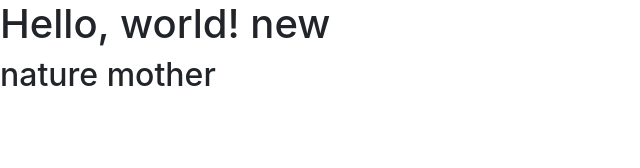
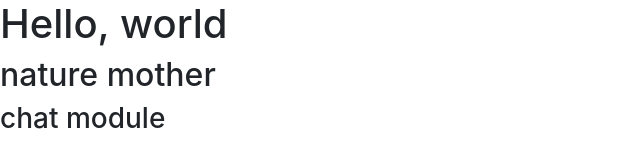
Before and after one commit to negiamit1997/demoRepo, a plain HTML site: page index.html in a window 1280 px wide. Shown: the whole page, without its empty margins (0-640 px from the left). Drawn offline with nearby package versions, Linux system fonts and the light colour scheme.

Commit message:
initial commit bugfix

```diff
--- a/index.html
+++ b/index.html
@@ -11,8 +11,9 @@
     <title>Hello, world!</title>
   </head>
   <body>
-    <h1>Hello, world! new</h1>
-    <h2>nature mother</h2>
+    <h1>Hello, world </h1>
+    <h2>nature mother </h2>
+    <h3>chat module</h3>
 
     <!-- Optional JavaScript -->
     <!-- jQuery first, then Popper.js, then Bootstrap JS -->
```
